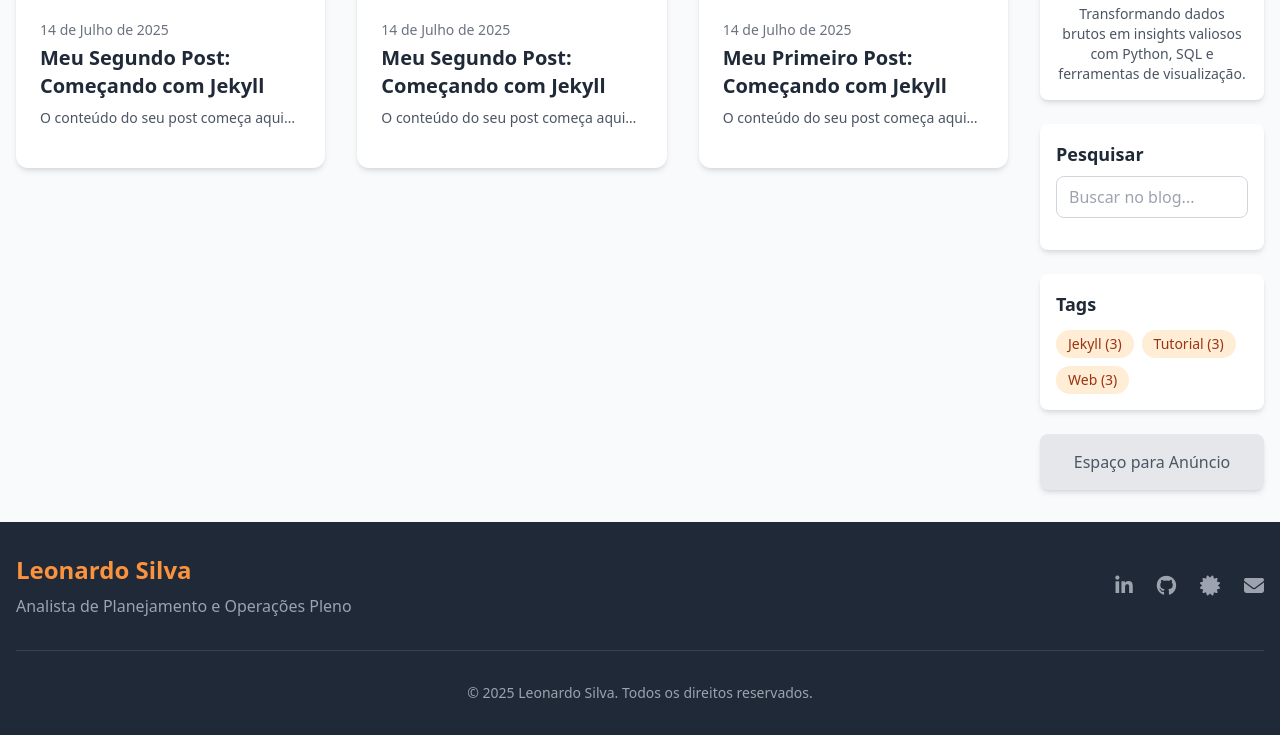
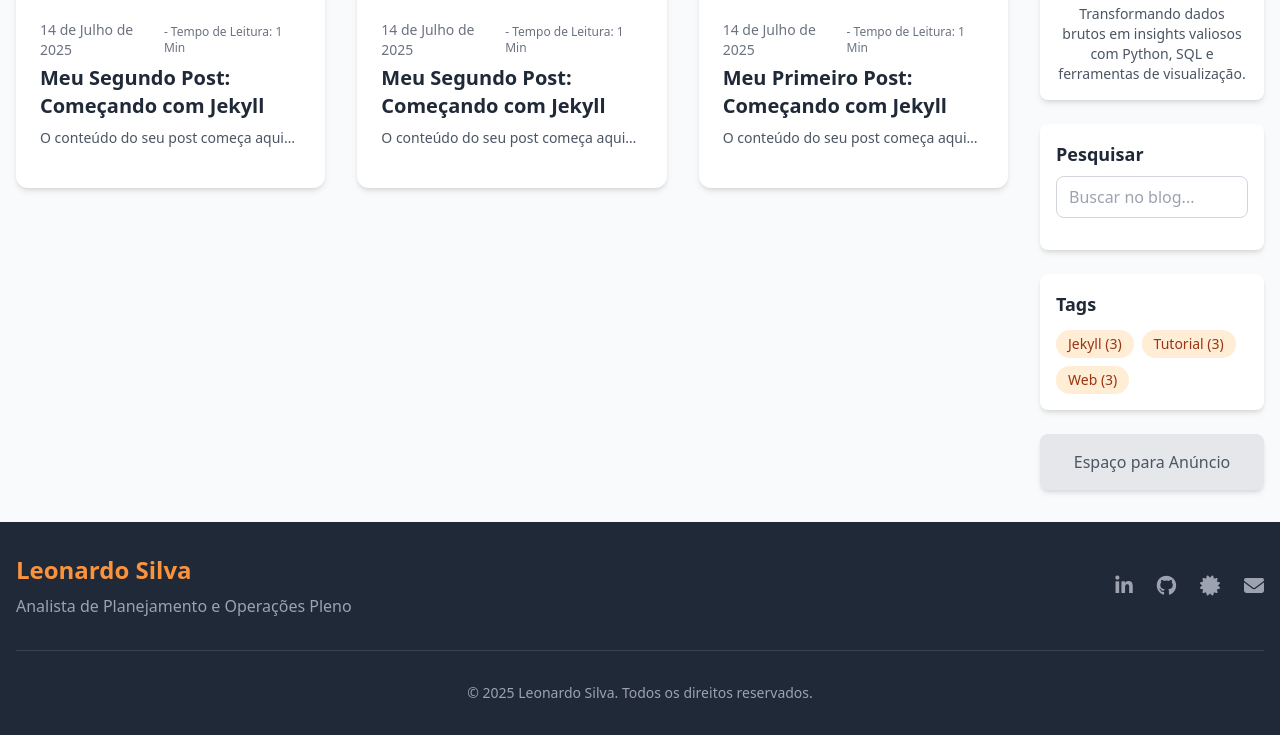
Before and after one commit to oleonardof/blog, a Jekyll site: the page built from index.html, in a window 1280 px wide and 1139 px high, cut to the strip 404-1139 px from the top of the window. Built offline with Jekyll 4.4.1, drawn with Linux system fonts in a browser that asks for light colours; nearby versions of some CDN libraries; comment, search, counter and statistics services are not loaded.

Commit message:
Ajuste Index

```diff
--- a/index.html
+++ b/index.html
@@ -14,9 +14,12 @@ title: Blog
                 <div class="bg-white dark:bg-gray-800 rounded-xl overflow-hidden shadow-md hover:shadow-lg flex flex-col">
                     {% if post.image %}<a href="{{ post.url | relative_url }}"><img src="{{ post.image | relative_url }}" alt="{{ post.title }}" class="h-48 w-full object-cover"></a>{% endif %}
                     <div class="p-6 flex flex-col flex-grow">
-                        <p class="text-sm text-gray-500 dark:text-gray-400 mb-1">
-                            {% assign m = post.date | date: "%-m" %}{{ post.date | date: "%d" }} de {% case m %}{% when '1' %}Janeiro{% when '2' %}Fevereiro{% when '3' %}Março{% when '4' %}Abril{% when '5' %}Maio{% when '6' %}Junho{% when '7' %}Julho{% when '8' %}Agosto{% when '9' %}Setembro{% when '10' %}Outubro{% when '11' %}Novembro{% when '12' %}Dezembro{% endcase %} de {{ post.date | date: "%Y" }}
-                        </p>
+                        <div class="flex items-center text-sm text-gray-500 dark:text-gray-400 mb-1">
+                            <span>
+                                {% assign m = post.date | date: "%-m" %}{{ post.date | date: "%d" }} de {% case m %}{% when '1' %}Janeiro{% when '2' %}Fevereiro{% when '3' %}Março{% when '4' %}Abril{% when '5' %}Maio{% when '6' %}Junho{% when '7' %}Julho{% when '8' %}Agosto{% when '9' %}Setembro{% when '10' %}Outubro{% when '11' %}Novembro{% when '12' %}Dezembro{% endcase %} de {{ post.date | date: "%Y" }}
+                            </span>
+                            {% include reading_time.html content=post.content %}
+                        </div>
                         <h3 class="text-xl font-semibold mb-2 flex-grow">
                             <a href="{{ post.url | relative_url }}" class="text-gray-800 dark:text-white hover:text-orange-500 dark:hover:text-orange-400">{{ post.title }}</a>
                         </h3>
```
